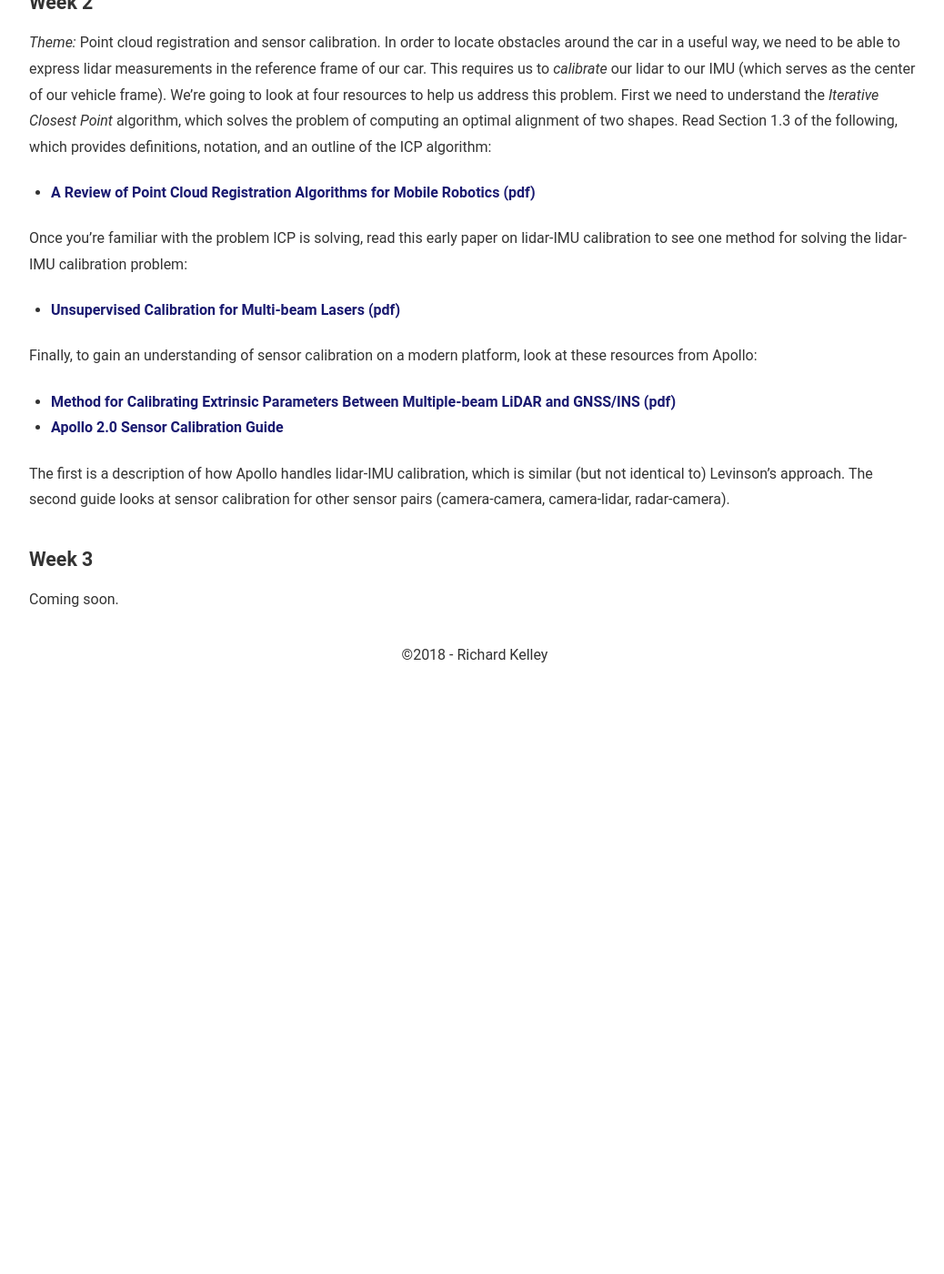
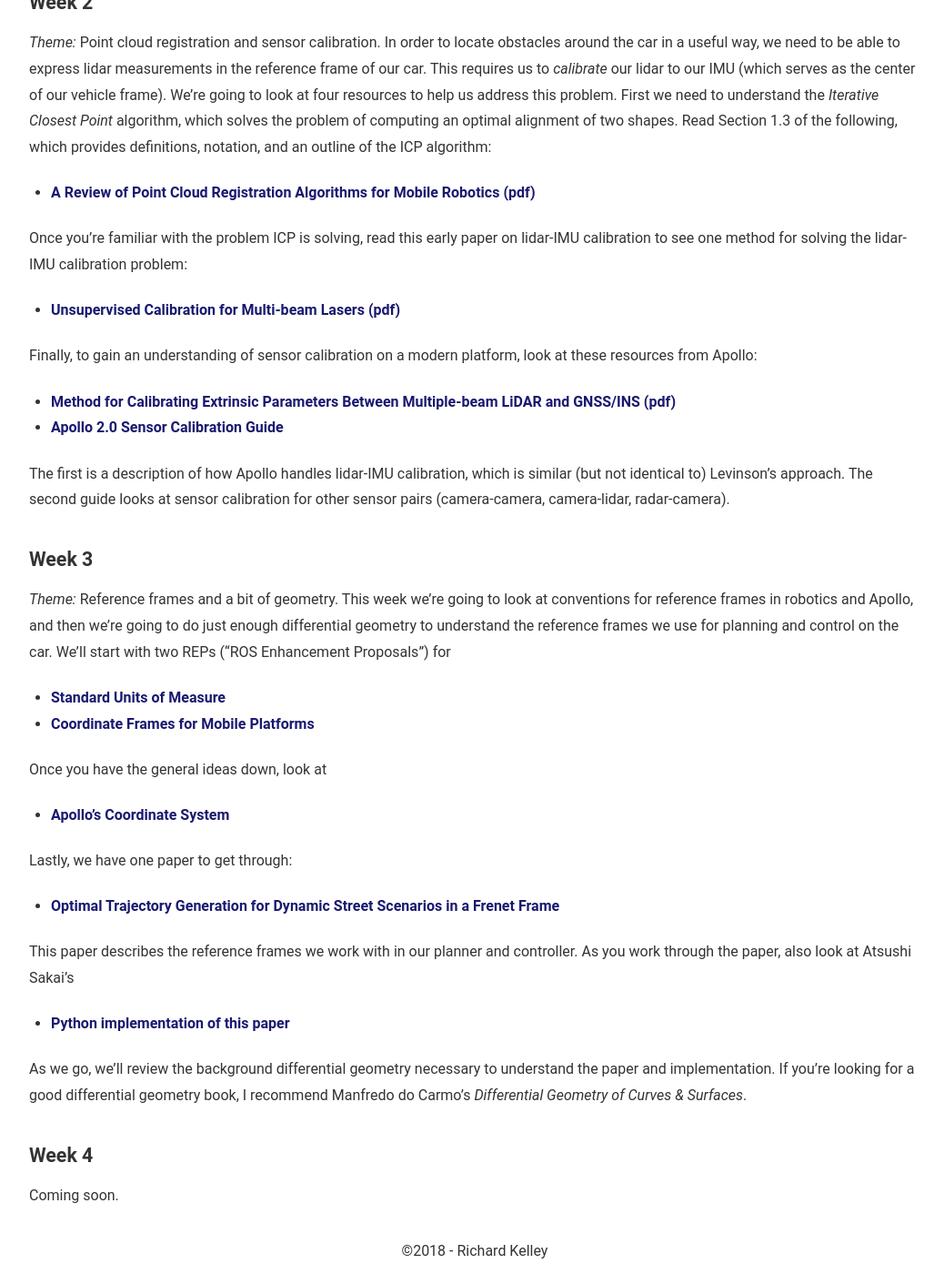
Before and after one commit to RichardKelley/richardkelley.github.io, a Jekyll site: the page built from readings.md, in a window 1280 px wide and 1400 px high, scrolled down 1554 px. Shown: the whole window at 91% size, without its empty margins (118-1156 px from the left). Built offline with Jekyll 4.4.1, drawn with Linux system fonts in a browser that asks for light colours; before the commit the page ends 2299 px from its top, so only the background shows below that.

Commit message:
Added week 4 readings.

```diff
--- a/readings.md
+++ b/readings.md
@@ -121,4 +121,37 @@ sensor pairs (camera-camera, camera-lidar, radar-camera).
 
 ### Week 3
 
+_Theme:_ Reference frames and a bit of geometry. This week we're going
+to look at conventions for reference frames in robotics and Apollo,
+and then we're going to do just enough differential geometry to
+understand the reference frames we use for planning and control on the
+car. We'll start with two REPs ("ROS Enhancement Proposals") for
+
+
+- [Standard Units of Measure](http://www.ros.org/reps/rep-0103.html){:target="blank"}
+- [Coordinate Frames for Mobile Platforms](http://www.ros.org/reps/rep-0105.html){:target="blank"}
+
+Once you have the general ideas down, look at
+
+- [Apollo's Coordinate System](https://github.com/ApolloAuto/apollo/blob/master/docs/specs/coordination.pdf){:target="blank"}
+
+Lastly, we have one paper to get through:
+
+- [Optimal Trajectory Generation for Dynamic Street Scenarios in a
+Frenet
+Frame](https://www.researchgate.net/profile/Moritz_Werling/publication/224156269_Optimal_Trajectory_Generation_for_Dynamic_Street_Scenarios_in_a_Frenet_Frame/links/54f749df0cf210398e9277af.pdf){:target="blank"}
+
+This paper describes the reference frames we work with in our planner
+and controller. As you work through the paper, also look at Atsushi
+Sakai's
+
+- [Python implementation of this paper](https://github.com/AtsushiSakai/PythonRobotics/blob/master/PathPlanning/FrenetOptimalTrajectory/frenet_optimal_trajectory.py){:target="blank"}
+
+As we go, we'll review the background differential geometry necessary
+to understand the paper and implementation. If you're looking for a
+good differential geometry book, I recommend Manfredo do Carmo's
+_Differential Geometry of Curves & Surfaces_.
+
+### Week 4
+
 Coming soon.
```
